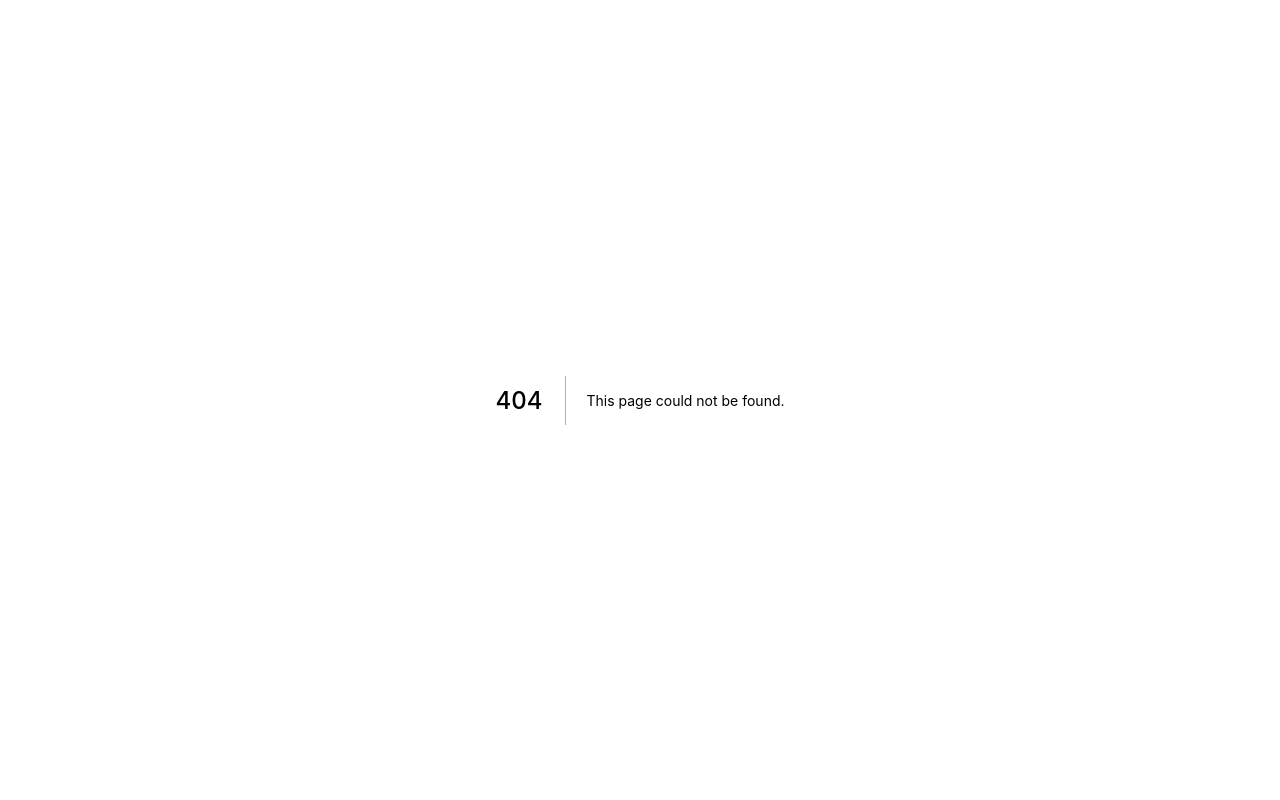
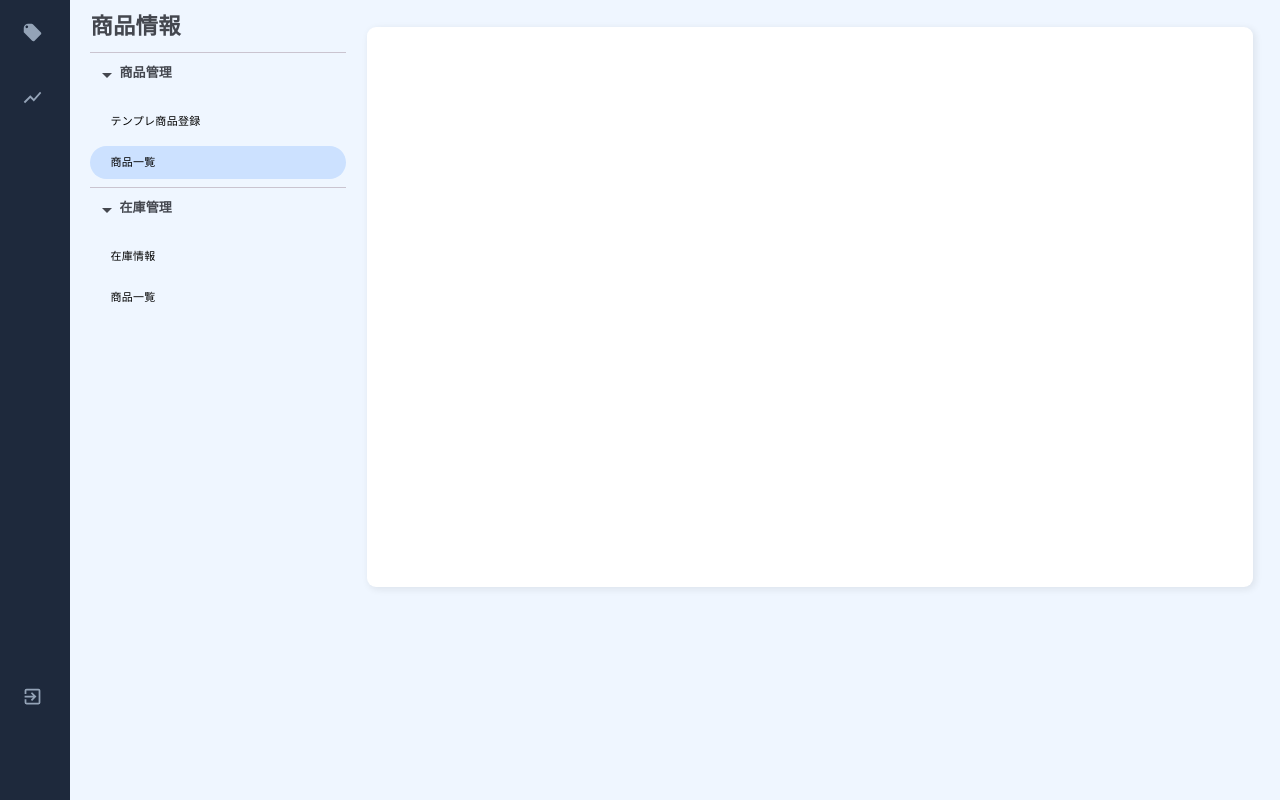
Before and after one commit to 2022-HEW/casebox, a Next.js app: page /admin/product/list in a window 1280 px wide. Before the commit this address had no page. Built offline with nearby package versions, Linux system fonts and the light colour scheme.

Commit message:
feat:product file

```diff
--- /dev/null
+++ b/src/pages/admin/product/list/index.tsx
@@ -0,0 +1,42 @@
+import { Grid, Typography } from "@mui/material";
+import React, { useEffect, useState } from "react";
+import { Box } from "../../../../components/admin/common/box";
+import { GlobalNav } from "../../../../components/admin/common/globalNav";
+import { Nav } from "../../../../components/admin/common/nav";
+import { SUBTITLE } from "../../../../themes/admin/ProductNav";
+import { fetcher} from "../../../../utils";
+import useSWR from "swr";
+
+const ProductList = () => {
+
+  return (
+    <Grid container gap={0}>
+      <GlobalNav />
+      <Nav title={"商品情報"} values={SUBTITLE} />
+      <Box>
+        <Grid
+          container
+          sx={{
+            backgroundColor: "#fff",
+            boxShadow: "2px 2px 7px 1px rgba(0, 0, 0, 0.07)",
+            borderRadius: "9px",
+            width: "97%",
+            height: "70%",
+            marginTop: "3%",
+          }}
+          justifyContent="center"
+          alignContent={"center"}
+        >
+          <Grid item xs={5}>
+
+          </Grid>
+          <Grid item xs={5} justifyContent={"center"} alignContent={"center"}>
+
+          </Grid>
+        </Grid>
+      </Box>
+    </Grid>
+  );
+};
+
+export default ProductList;
```
Also changed, not shown: src/pages/admin/stock/index.tsx (added, +42 -0 lines), src/pages/admin/stock/list/index.tsx (added, +42 -0 lines).
